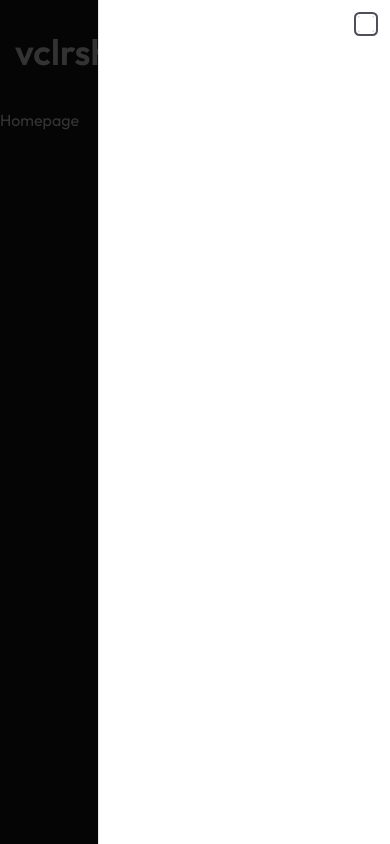
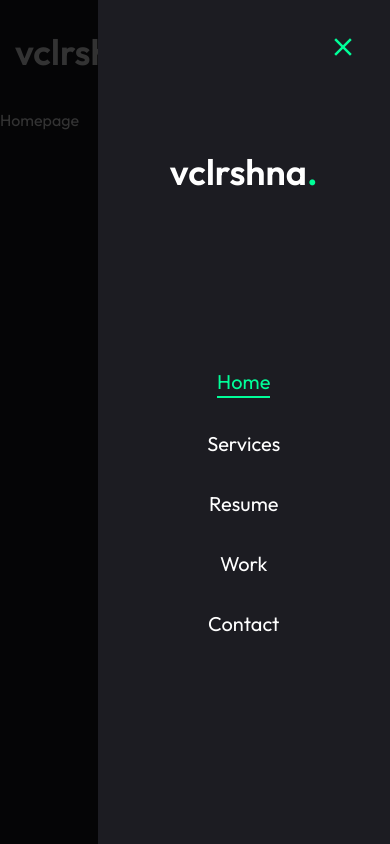
Before and after one commit to AisyahAuliaAngelinee/Portofolio, a Next.js app in the folder personal-website/: page / in a window 390 px wide. Both pictures are taken after a click on the button 359 px from the left and 52 px from the top of the page. Built offline with nearby package versions, Linux system fonts and the light colour scheme.

Commit message:
feat: button

```diff
--- a/personal-website/src/components/MobileNavbar.tsx
+++ b/personal-website/src/components/MobileNavbar.tsx
@@ -44,7 +44,29 @@ const MobileNavbar = () => {
 				</SheetTrigger>
 				<SheetContent className="flex flex-col">
 					{/* Logo */}
-					<div>Logo</div>
+					<div className="mt-32 mb-40 text-center text-2xl">
+						<Link href={"/"}>
+							<h1 className="text-4xl font-semibold">
+								vclrshna<span className="text-accent">.</span>
+							</h1>
+						</Link>
+					</div>
+
+					{/* Nav */}
+					<nav className="flex flex-col justify-center items-center gap-8">
+						{links.map((item: navProps, index: number) => {
+							return (
+								<>
+									<Link
+										href={item.path}
+										key={index}
+										className={`${item.path === pathname && "text-accent border-b-2 border-accent"} text-xl capitalize hover:text-accent transition-all`}>
+										{item.name}
+									</Link>
+								</>
+							);
+						})}
+					</nav>
 				</SheetContent>
 			</Sheet>
 		</>
--- a/personal-website/src/components/ui/sheet.tsx
+++ b/personal-website/src/components/ui/sheet.tsx
@@ -3,9 +3,9 @@
 import * as React from "react";
 import * as SheetPrimitive from "@radix-ui/react-dialog";
 import { cva, type VariantProps } from "class-variance-authority";
-import { X } from "lucide-react";
+import { cn } from "@/lib/utils";
 
-import { cn } from "@/lib/utils";
+import { IoMdClose } from "react-icons/io";
 
 const Sheet = SheetPrimitive.Root;
 
@@ -30,14 +30,14 @@ const SheetOverlay = React.forwardRef<React.ElementRef<typeof SheetPrimitive.Ove
 SheetOverlay.displayName = SheetPrimitive.Overlay.displayName;
 
 const sheetVariants = cva(
-	"fixed z-50 gap-4 bg-white p-6 shadow-lg transition ease-in-out data-[state=open]:animate-in data-[state=closed]:animate-out data-[state=closed]:duration-300 data-[state=open]:duration-500 dark:bg-slate-950",
+	"fixed z-50 gap-4 bg-primary p-6 shadow-lg transition ease-in-out data-[state=open]:animate-in data-[state=closed]:animate-out data-[state=closed]:duration-300 data-[state=open]:duration-500 dark:bg-slate-950",
 	{
 		variants: {
 			side: {
 				top: "inset-x-0 top-0 border-b data-[state=closed]:slide-out-to-top data-[state=open]:slide-in-from-top",
 				bottom: "inset-x-0 bottom-0 border-t data-[state=closed]:slide-out-to-bottom data-[state=open]:slide-in-from-bottom",
 				left: "inset-y-0 left-0 h-full w-3/4 border-r data-[state=closed]:slide-out-to-left data-[state=open]:slide-in-from-left sm:max-w-sm",
-				right: "inset-y-0 right-0 h-full w-3/4  border-l data-[state=closed]:slide-out-to-right data-[state=open]:slide-in-from-right sm:max-w-sm",
+				right: "inset-y-0 right-0 h-full w-3/4 data-[state=closed]:slide-out-to-right data-[state=open]:slide-in-from-right sm:max-w-sm",
 			},
 		},
 		defaultVariants: {
@@ -53,8 +53,8 @@ const SheetContent = React.forwardRef<React.ElementRef<typeof SheetPrimitive.Con
 		<SheetOverlay />
 		<SheetPrimitive.Content ref={ref} className={cn(sheetVariants({ side }), className)} {...props}>
 			{children}
-			<SheetPrimitive.Close className="absolute right-4 top-4 rounded-sm opacity-70 ring-offset-white transition-opacity hover:opacity-100 focus:outline-none focus:ring-2 focus:ring-slate-950 focus:ring-offset-2 disabled:pointer-events-none data-[state=open]:bg-slate-100 dark:ring-offset-slate-950 dark:focus:ring-slate-300 dark:data-[state=open]:bg-slate-800">
-				<X className="h-4 w-4" />
+			<SheetPrimitive.Close className="absolute right-8 top-8 transition-opacity outline-none">
+				<IoMdClose className="text-3xl text-accent" />
 				<span className="sr-only">Close</span>
 			</SheetPrimitive.Close>
 		</SheetPrimitive.Content>
```
